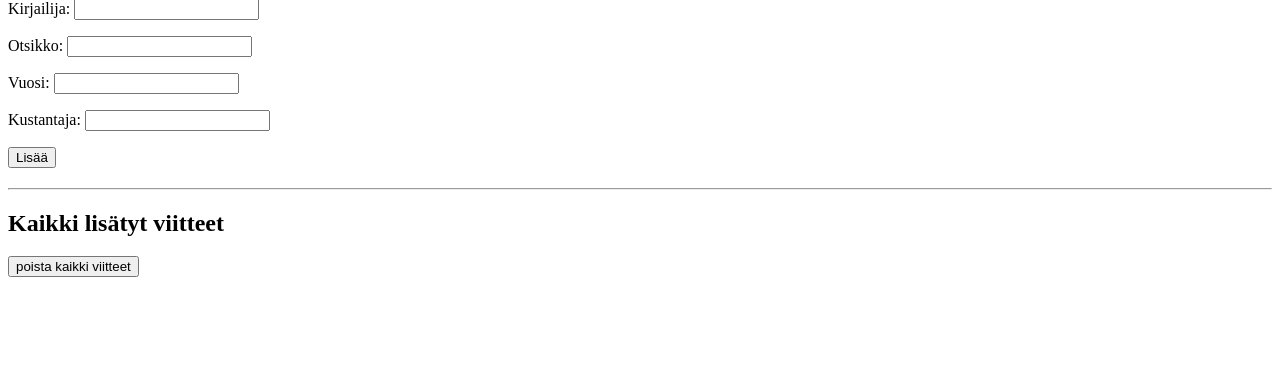
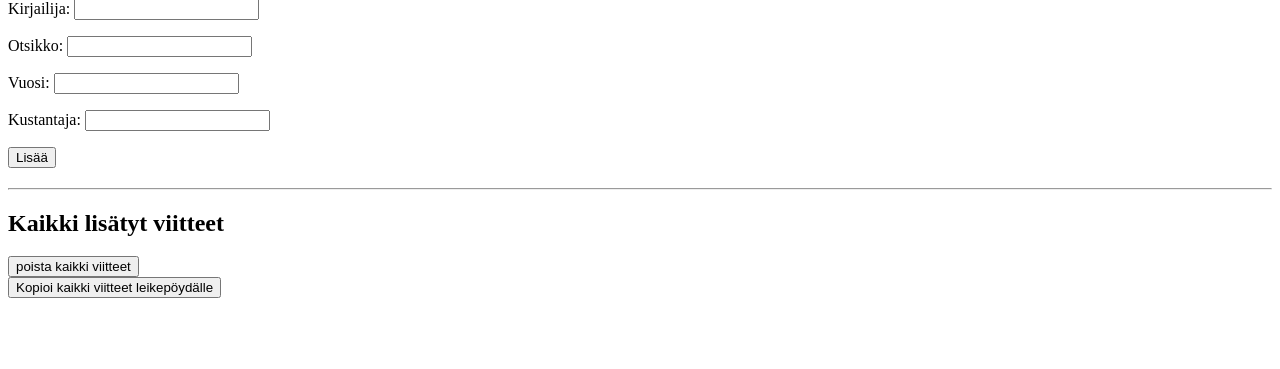
Before and after one commit to Yahimoh/Ohturyhma, a Flask app: template src/templates/index.html in a window 1280 px wide. Shown: the part 169-538 px from the top of the page. Run offline with Flask 3, Linux system fonts and the light colour scheme; the template is opened without the code that fills it, so the values that code supplies are empty.

Commit message:
Lisää kaikkien viitteiden kopiointimahd. nappia painamalla

```diff
--- a/src/templates/index.html
+++ b/src/templates/index.html
@@ -7,11 +7,20 @@
         .active-button { background-color: #0398fc; color: white; }
     </style>
     <script>
-    function kopioiTeksti(viite_id){
-        var tekstikentta = document.getElementById(viite_id);
-        tekstikentta.select();
-        tekstikentta.setSelectionRange(0, 99999);
-        navigator.clipboard.writeText(tekstikentta.value);
+    function kopioiKaikkiViitteet() {
+        var viitteet = document.getElementsByClassName('viite');
+        var kopioitavaTeksti = "";
+
+        for (var i = 0; i < viitteet.length; i++) {
+            kopioitavaTeksti += viitteet[i].innerText + '\n';
+        }
+
+        // Kopioi teksti leikepöydälle
+        navigator.clipboard.writeText(kopioitavaTeksti).then(function() {
+            alert('Kaikki viitteet on kopioitu leikepöydälle!');
+        }).catch(function(err) {
+            console.error('Virhe kopioitaessa: ', err);
+        });
     }
 
     function toggleForm(formName) {
@@ -94,6 +103,8 @@
 <form action="/poista_viitteet" method="POST">
     <input type="submit" value="poista kaikki viitteet">
 </form>
+<button onclick="kopioiKaikkiViitteet()">Kopioi kaikki viitteet leikepöydälle</button>
+<br>
 <br>
 </div>
     {% for viite in viitteet %}
@@ -103,7 +114,6 @@
         <form action="/poista/{{viite[0]}}" method="POST">
             <input type="submit" value="poista">
         </form>
-        <button id="kopioiButton" onclick="kopioiTeksti(viite[1])">Kopioi leikepöydälle</button>
     </div>
     <br>
 {% endfor %}
```
